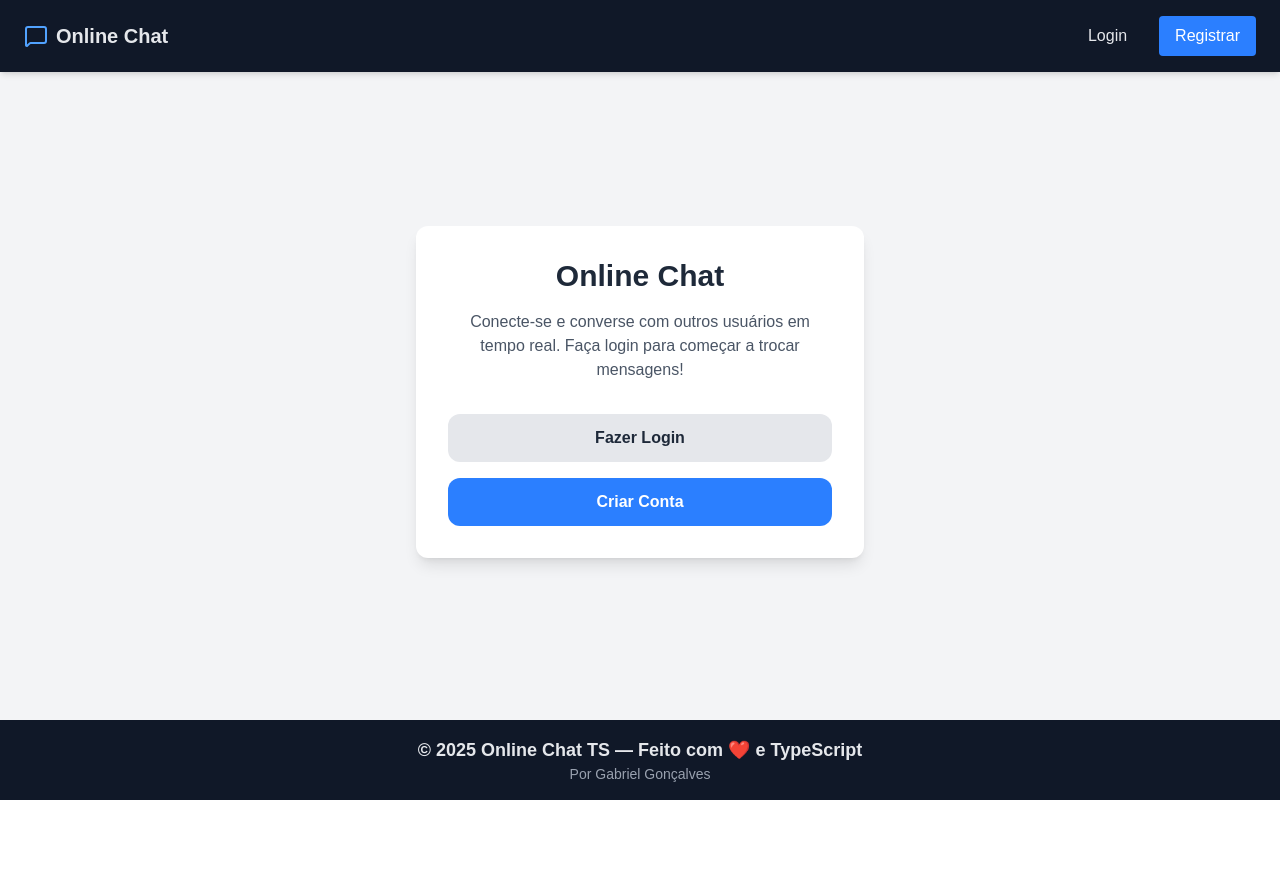
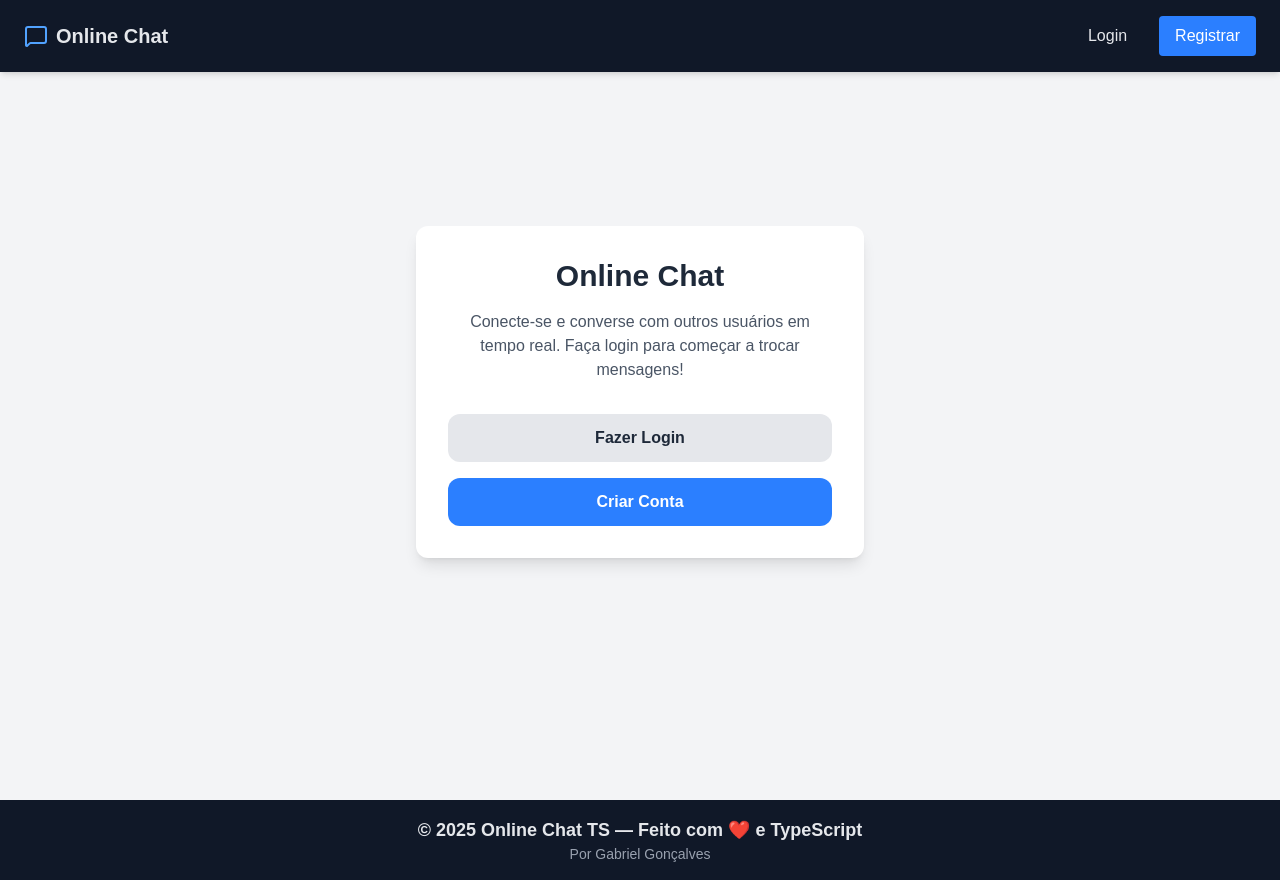
Before and after one commit to GabrielG71/online-chat-js, a Next.js app: page / in a window 1280 px wide. Before the commit the page ends 800 px from the top, so only its background shows below. Built offline with nearby package versions, Linux system fonts and the light colour scheme; no server answers.

Commit message:
Footer Fix in Chat

```diff
--- a/src/app/chat/page.tsx
+++ b/src/app/chat/page.tsx
@@ -26,7 +26,6 @@ export default function ChatPage() {
   const handleSendMessage = async (e: React.FormEvent) => {
     e.preventDefault();
     if (!message.trim() || !selectedUser) return;
-
     const success = await sendMessage(message, selectedUser.id);
     if (success) {
       setMessage("");
@@ -47,7 +46,8 @@ export default function ChatPage() {
   }
 
   return (
-    <div className="flex min-h-screen bg-gray-100 dark:bg-gray-900 pt-20">
+    <div className="flex min-h-screen bg-gray-100 dark:bg-gray-900 pt-20 pb-24">
+      {/* Adicionado pb-24 para dar espaço ao footer fixo */}
       <Sidebar
         showChat={showChat}
         users={users}
@@ -56,7 +56,6 @@ export default function ChatPage() {
         onSearchChange={setSearchTerm}
         onUserSelect={handleSelectUser}
       />
-
       <ChatArea
         showChat={showChat}
         selectedUser={selectedUser}
--- a/src/app/components/LayoutComponents/Footer.tsx
+++ b/src/app/components/LayoutComponents/Footer.tsx
@@ -2,7 +2,7 @@ import React from "react";
 
 const Footer: React.FC = () => {
   return (
-    <footer className="fixed bottom-0 left-0 right-0 z-40 bg-gray-900 text-gray-200 py-4">
+    <footer className="bg-gray-900 text-gray-200 py-4 mt-auto">
       <div className="container mx-auto text-center">
         <p className="text-lg font-semibold">
           © 2025 Online Chat TS — Feito com{" "}
```
